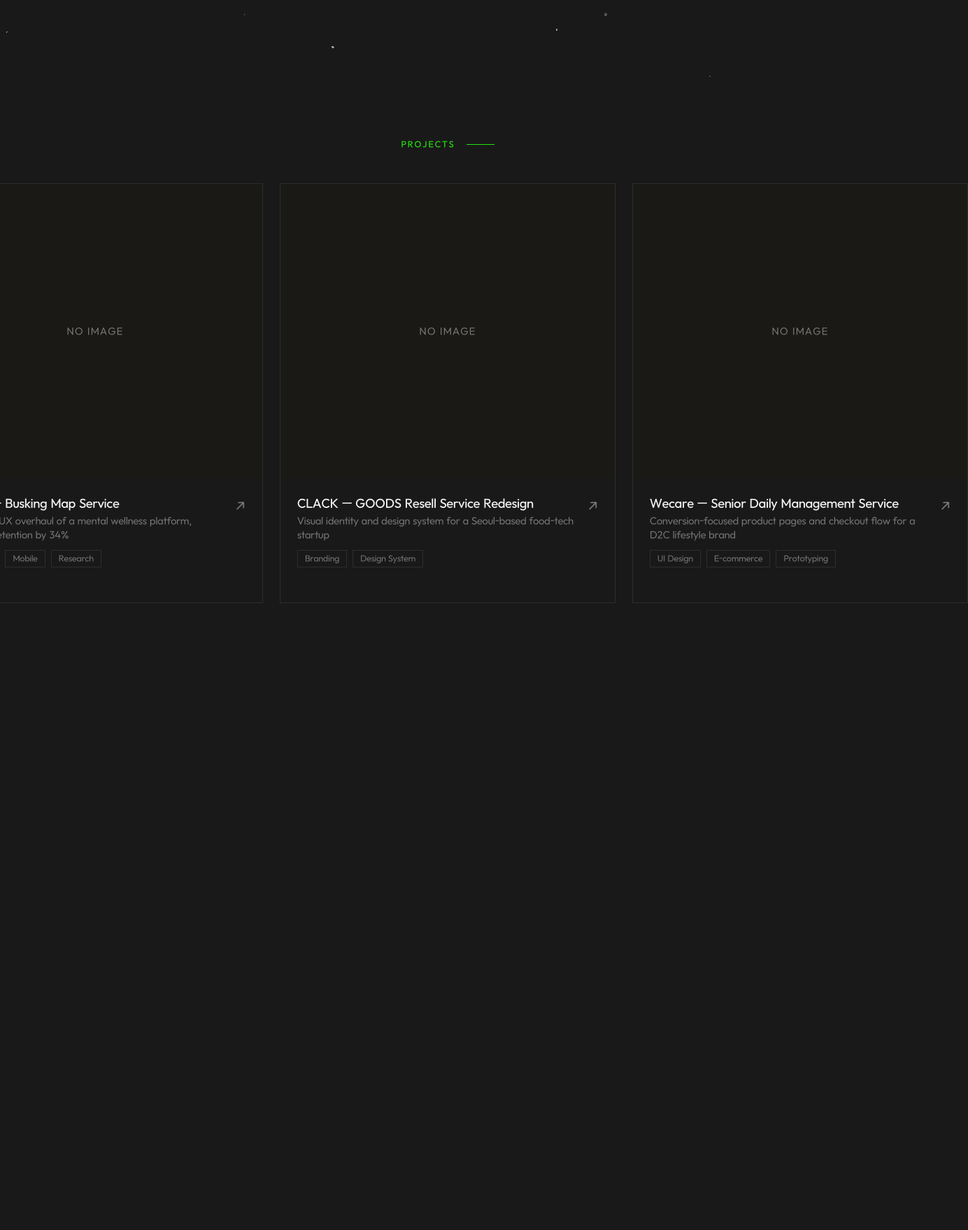
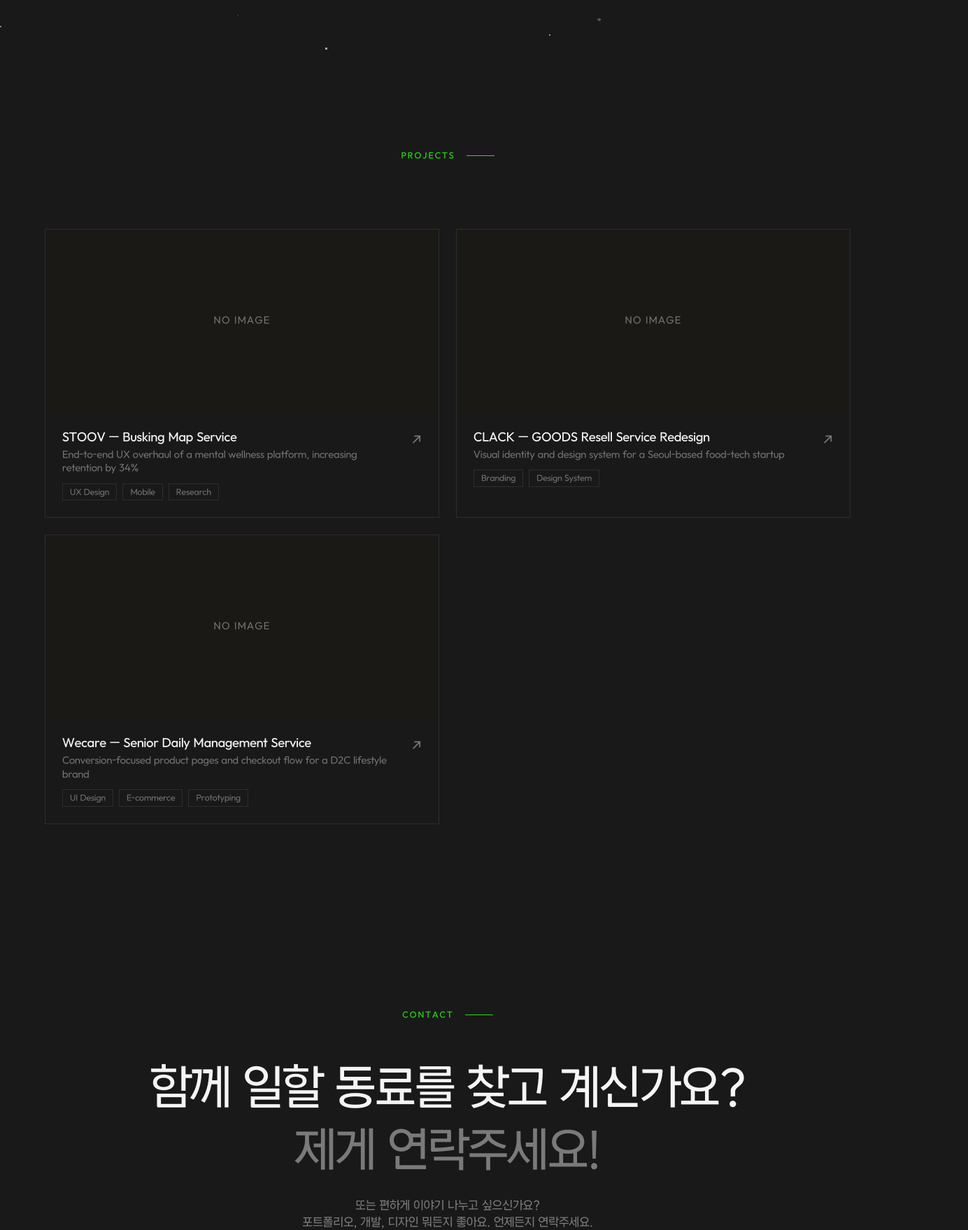
Before and after one commit to heehortus/Web-Portfolio, a React (Vite) app: page / in a window 1280 px wide. Shown: the part 682-2440 px from the top of the page at 70% size, 1384 px wide, since content can reach past the window. Built offline with nearby package versions, Linux system fonts and the light colour scheme.

Commit message:
style: Project view 변경

```diff
--- a/src/App.jsx
+++ b/src/App.jsx
@@ -24,7 +24,7 @@ export default function App() {
 
       <Cursor />
       <Navbar name={siteData.name} />
-      <main>
+      <main className="relative z-10 overflow-x-hidden">
         <Hero data={siteData} />
         <Projects projects={siteData.projects} />
         <Contact data={siteData} />
--- a/src/components/Contact.jsx
+++ b/src/components/Contact.jsx
@@ -11,20 +11,20 @@ export default function Contact({ data }) {
         <SectionLabel>Contact</SectionLabel>
       </div>
 
-      <h2 className="font-sans text-[clamp(2.5rem,5vw,4.5rem)] leading-[1.1] tracking-tight mt-0 mb-6">
+      <h2 className="font-sans text-[clamp(1.5rem,5vw,4.5rem)] leading-[1.4] tracking-tight mt-0 mb-6">
         함께 일할 동료를 찾고 계신가요?
         <br />
         <em className="text-muted not-italic">제게 연락주세요!</em>
       </h2>
 
-      <p className="text-muted text-[16px] mb-10 max-w-[800px] mx-auto">
-        또는 편하게 이야기 나누고 싶으신가요? 포트폴리오, 개발, 디자인 뭐든지 좋아요. 언제든지 연락주세요.
+      <p className="text-muted text-[12px] sm:text-[16px] mb-10 max-w-[600px] mx-auto">
+        또는 편하게 이야기 나누고 싶으신가요? <br/>포트폴리오, 개발, 디자인 뭐든지 좋아요. 언제든지 연락주세요.
       </p>
 
       <div className="flex justify-center gap-4 mb-10">
         <a
           href={`mailto:${data.email}`}
-          className="inline-block px-7 py-3 bg-fg text-bg text-[13px] font-medium tracking-[0.05em] hover:opacity-80 transition-opacity"
+          className="inline-block px-7 py-3 bg-fg text-bg text-[11px] sm:text-[13px] font-medium tracking-[0.05em] hover:opacity-80 transition-opacity"
         >
           {data.email}
         </a>
@@ -32,7 +32,7 @@ export default function Contact({ data }) {
           href="public\resume.pdf"
           target="_blank"
           rel="noopener noreferrer"
-          className="inline-block px-7 py-3 border border-fg text-fg text-[13px] font-medium tracking-[0.05em] hover:bg-fg hover:text-bg transition-colors duration-200"
+          className="inline-block px-7 py-3 border border-fg text-fg text-[11px] sm:text-[13px] font-medium tracking-[0.05em] hover:bg-fg hover:text-bg transition-colors duration-200"
         >
           Resume ↗
         </a>
@@ -52,7 +52,7 @@ export default function Contact({ data }) {
           ))}
       </div>
 
-      <div className="absolute bottom-0 left-0 right-0 py-4 border-t border-border flex justify-between px-6 md:px-16 text-[12px] text-muted tracking-[0.04em] backdrop-blur-md">
+      <div className="absolute bottom-0 left-0 right-0 py-4 border-t border-border flex flex-col sm:flex-row justify-between px-6 md:px-16 text-[12px] text-muted tracking-[0.04em] backdrop-blur-md">
         <span>
           © {year} {data.name}
         </span>
--- a/src/components/Hero.jsx
+++ b/src/components/Hero.jsx
@@ -9,7 +9,7 @@ export default function Hero({ data }) {
       id="home"
       className="relative min-h-screen flex flex-col justify-center max-w-[1900px] mx-auto px-16 pt-32 pb-32"
     >
-      <h1 className="font-sans text-[clamp(3rem,7vw,6.5rem)] leading-[1.1] tracking-tight">
+      <h1 className="font-sans text-[clamp(2rem,7vw,6.5rem)] leading-[1.1] tracking-tight">
         <span className="block opacity-0 animate-fade-up [animation-delay:200ms]">
           디자인과
         </span>
@@ -26,10 +26,10 @@ export default function Hero({ data }) {
       </p>
 
       {/* 카드 스택 */}
-      <div className="hidden lg:block absolute right-48 top-[50%] -translate-y-1/2">
+      <div className="hidden xl2:block absolute right-48 top-[50%] -translate-y-1/2">
         <CardStack ref={cardRef} />
         <div
-          className="w-64 cursor-pointer"
+          className="w-24 cursor-pointer"
           onClick={() => cardRef.current?.paginate(1)}
         />
       </div>
--- a/src/components/Navbar.jsx
+++ b/src/components/Navbar.jsx
@@ -1,11 +1,18 @@
+import { useState } from "react";
+import { motion, AnimatePresence } from "framer-motion";
+
 export default function Navbar({ name }) {
+  const [open, setOpen] = useState(false);
+
   return (
     <nav className="fixed top-0 left-0 right-0 z-50 flex justify-between items-center px-6 md:px-16 py-5 backdrop-blur-md border-b border-border">
       <span className="text-[13px] tracking-[0.12em] uppercase text-muted font-medium">
         {name}
       </span>
+
+      {/* 데스크탑 메뉴 */}
       <div className="hidden md:flex gap-8 items-center">
-        {['Projects', 'Contact'].map((item) => (
+        {["Projects", "Contact"].map((item) => (
           <a
             key={item}
             href={`#${item.toLowerCase()}`}
@@ -15,7 +22,7 @@ export default function Navbar({ name }) {
           </a>
         ))}
         <a
-          href="public/resume.pdf"
+          href="/resume.pdf"
           target="_blank"
           rel="noopener noreferrer"
           className="text-[13px] px-4 py-2 border border-fg text-fg hover:bg-fg hover:text-bg transition-colors duration-200 tracking-[0.05em]"
@@ -23,6 +30,60 @@ export default function Navbar({ name }) {
           Resume ↗
         </a>
       </div>
+
+      {/* 햄버거 버튼 */}
+      <button
+        className="md:hidden flex flex-col gap-[5px]"
+        onClick={() => setOpen(!open)}
+      >
+        <span
+          className={`w-5 h-px bg-fg transition-all duration-300 ${
+            open ? "rotate-45 translate-y-[6px]" : ""
+          }`}
+        />
+        <span
+          className={`w-5 h-px bg-fg transition-all duration-300 ${
+            open ? "opacity-0" : ""
+          }`}
+        />
+        <span
+          className={`w-5 h-px bg-fg transition-all duration-300 ${
+            open ? "-rotate-45 -translate-y-[6px]" : ""
+          }`}
+        />
+      </button>
+
+      {/* 모바일 메뉴 */}
+      <AnimatePresence>
+        {open && (
+          <motion.div
+            initial={{ opacity: 0, y: -10 }}
+            animate={{ opacity: 1, y: 0 }}
+            exit={{ opacity: 0, y: -10 }}
+            transition={{ duration: 0.2, ease: "easeOut" }}
+            className="md:hidden absolute top-full left-0 right-0 w-full flex flex-col gap-4 px-6 py-6 backdrop-blur-md border-b border-border bg-bg/90"
+          >
+            {["Projects", "Contact"].map((item) => (
+              <a
+                key={item}
+                href={`#${item.toLowerCase()}`}
+                className="text-[15px] text-muted tracking-[0.05em] hover:text-accent transition-colors duration-200"
+                onClick={() => setOpen(false)}
+              >
+                {item}
+              </a>
+            ))}
+            <a
+              href="./resume.pdf"
+              target="_blank"
+              rel="noopener noreferrer"
+              className="text-[15px] text-muted tracking-[0.05em] hover:text-accent transition-colors duration-200"
+            >
+              Resume ↗
+            </a>
+          </motion.div>
+        )}
+      </AnimatePresence>
     </nav>
-  )
+  );
 }
--- a/src/components/Projects.jsx
+++ b/src/components/Projects.jsx
@@ -1,47 +1,19 @@
-import { useRef } from 'react'
-import { motion, useScroll, useTransform } from 'framer-motion'
-
-const ITEM_WIDTH = 480
-const GAP = 24
+import SectionLabel from "./SectionLabel";
 
 export default function Projects({ projects }) {
-  const containerRef = useRef(null)
-  const { scrollYProgress } = useScroll({
-    target: containerRef,
-    offset: ['start start', 'end end'],
-  })
-
-  const totalDistance = (projects.length - 1) * (ITEM_WIDTH + GAP)
-  const x = useTransform(scrollYProgress, [0, 1], [0, -totalDistance])
-  const leftPadding = `calc(50vw - ${ITEM_WIDTH / 2}px)`
-
   return (
-    <div id="projects" ref={containerRef} style={{ height: `${projects.length * 100}vh` }} className="relative">
-      <div
-        className="sticky top-0 h-screen flex flex-col justify-center overflow-visible"
-        style={{ paddingLeft: leftPadding }}
-      >
-        {/* 섹션 라벨 — 뷰포트 중앙 */}
-        <div
-          className="py-6 mb-6 flex justify-center"
-          style={{ width: '100vw', marginLeft: `calc(-1 * (50vw - ${ITEM_WIDTH / 2}px))` }}
-        >
-          <div className="flex items-center gap-4 text-[11px] tracking-[0.18em] uppercase text-accent font-medium">
-            Projects
-            <span className="w-10 h-px bg-accent flex-shrink-0" />
+    <section id="projects" className="min-h-screen mx-auto px-6 md:px-16 py-24">
+      <div className="flex justify-center mb-12">
+        <SectionLabel>Projects</SectionLabel>
       </div>
-        </div>
-
-        {/* 갤러리 */}
-        <motion.div className="flex" style={{ x, gap: GAP }}>
+      <div className="grid grid-cols-1 md:grid-cols-2 gap-6">
         {projects.map((project) => (
           <a
             key={project.name}
             href={project.url}
-              className="group flex-shrink-0 border border-border hover:border-fg transition-colors duration-300 overflow-hidden"
-              style={{ width: ITEM_WIDTH, height: 600 }}
+            className="group block overflow-hidden border border-border hover:border-fg transition-colors duration-300"
           >
-              <div className="w-full overflow-hidden bg-card" style={{ height: 420 }}>
+            <div className="w-full overflow-hidden bg-card h-[260px]">
               {project.image ? (
                 <img
                   src={project.image}
@@ -57,7 +29,9 @@ export default function Projects({ projects }) {
 
             <div className="p-6 flex justify-between items-start">
               <div>
-                  <div className="font-medium text-[16px] mb-1">{project.name}</div>
+                <div className="font-medium text-[16px] mb-1">
+                  {project.name}
+                </div>
                 <div className="text-[13px] text-muted">{project.desc}</div>
                 <div className="flex flex-wrap gap-2 mt-3">
                   {project.tags.map((tag) => (
@@ -76,8 +50,7 @@ export default function Projects({ projects }) {
             </div>
           </a>
         ))}
-        </motion.div>
       </div>
-    </div>
-  )
+    </section>
+  );
 }
--- a/src/data/siteData.js
+++ b/src/data/siteData.js
@@ -30,7 +30,7 @@ export const siteData = {
     },
   ],
   social: [
-    { label: "LinkedIn(준비중)", url: "#" },
+    { label: "LinkedIn(준비중)", url: "https://www.linkedin.com/in/hee-won-jeong-a4703b3b9" },
     { label: "Github", url: "https://github.com/heehortus" },
     { label: "Blog", url: "https://hortus-log.vercel.app/" },
     { label: "Instagram", url: "https://www.instagram.com/xeehortus" },
--- a/src/index.css
+++ b/src/index.css
@@ -64,7 +64,7 @@
   html {
     scroll-behavior: smooth;
     -webkit-font-smoothing: antialiased;
-    scroll-snap-type: y proximity;
+    scroll-snap-type: y mandatory;
   }
   body {
     overflow-x: hidden;
@@ -72,7 +72,7 @@
     color: #f6f5f5;
   }
   section {
-    scroll-snap-align: start;
+    scroll-snap-align: center;
     min-height: 100vh;
   }
 }
--- a/tailwind.config.js
+++ b/tailwind.config.js
@@ -14,6 +14,9 @@ export default {
         card: "#1a1916",
         border: "rgba(59,59,59,0.60)",
       },
+      screens: {
+        xl2: '1400px',
+      },
     },
   },
   plugins: [],
```
Lines whose indentation alone changed are shown as unchanged.
